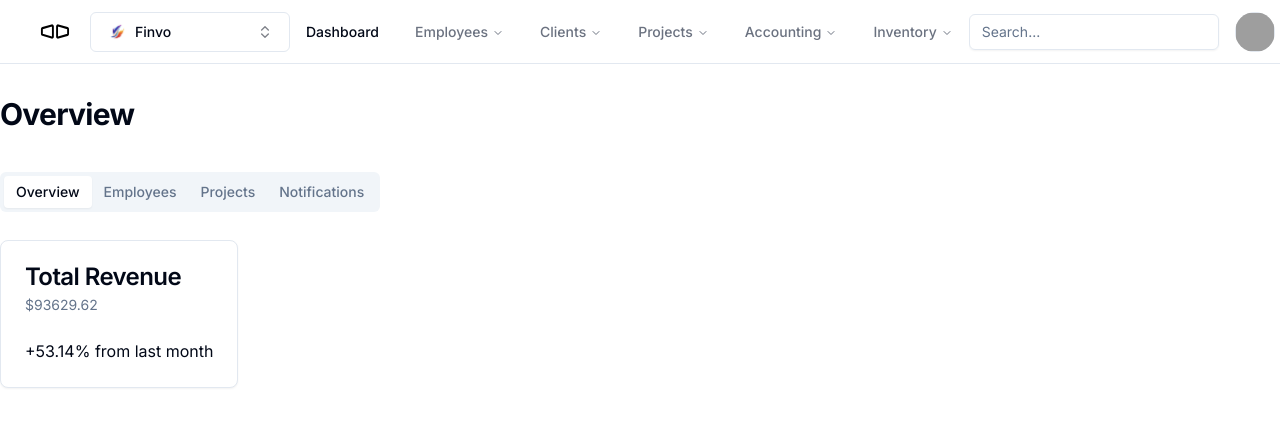
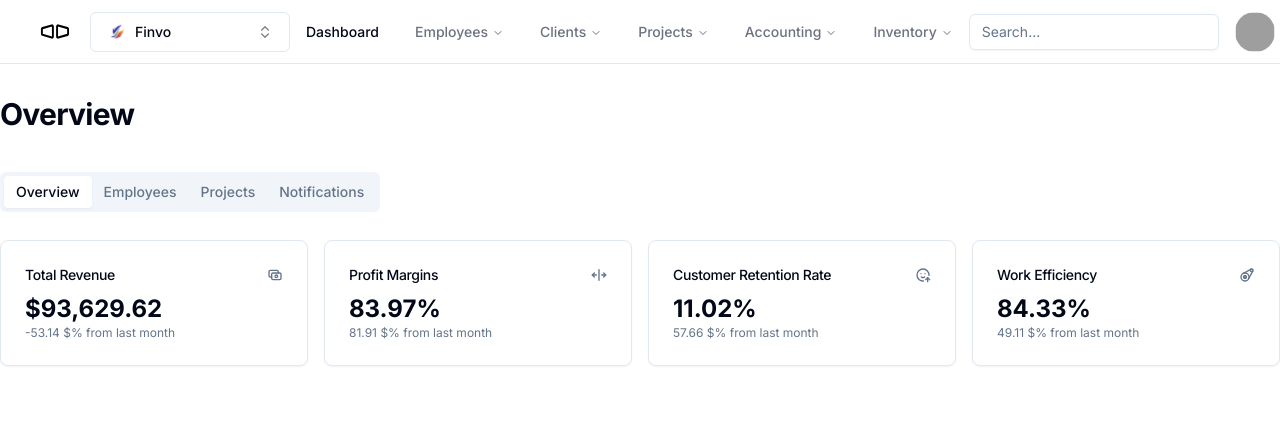
Before and after one commit to OntaxAT/ontax-web-client, a Next.js app: page /dash in a window 1280 px wide. Shown: the top 426 px of the page. Built offline with nearby package versions, Linux system fonts and the light colour scheme; grey boxes are pictures that could not be loaded.

Commit message:
feat(dashboard): Add overview cards

```diff
--- a/app/(internal)/components/top-nav/TopNavMenu.tsx
+++ b/app/(internal)/components/top-nav/TopNavMenu.tsx
@@ -16,6 +16,7 @@ import { cn } from '@/lib/utils';
 import { usePathname } from 'next/navigation';
 import { FC, HTMLAttributes } from 'react';
 import MobileTobNavMenuItem from './MobileTopNavMenuItem';
+import { IIconProps } from '@/components/icons/types/icons';
 
 type NavLink = {
   label: string;
--- a/app/(internal)/dash/components/tabs/OverviewTab.tsx
+++ b/app/(internal)/dash/components/tabs/OverviewTab.tsx
@@ -1,25 +1,63 @@
+import TbArrowBarBoth from '@/components/icons/TbArrowBarBoth';
+import TbAsset from '@/components/icons/TbAsset';
 import TbCash from '@/components/icons/TbCash';
-import {
-  Card,
-  CardContent,
-  CardDescription,
-  CardFooter,
-  CardHeader,
-  CardTitle
-} from '@/components/ui/card';
+import TbMoodUp from '@/components/icons/TbMoodUp';
+import { IIconProps } from '@/components/icons/types/icons';
+import { Card, CardContent, CardHeader, CardTitle } from '@/components/ui/card';
+import { cn } from '@/lib/utils';
 import { FC } from 'react';
 
 const cardItems: Array<{
   title: string;
-  icon: FC;
-  description: { amount: string; comparison: string };
+  icon: FC<IIconProps>;
+  content: { amount: string; comparison: { value: number; label: string } };
 }> = [
   {
     title: 'Total Revenue',
     icon: TbCash,
-    description: {
-      amount: `$${(Math.random() * 100000).toFixed(2)}`,
-      comparison: `+${(Math.random() * 100).toFixed(2)}% from last month`
+    content: {
+      amount: `$${(Math.random() * 100000).toLocaleString('en-US', {
+        style: 'decimal',
+        minimumFractionDigits: 2,
+        maximumFractionDigits: 2
+      })}`,
+      comparison: {
+        value: Math.random() * 100 * (Math.random() > 0.2 ? 1 : -1),
+        label: '% from last month'
+      }
+    }
+  },
+  {
+    title: 'Profit Margins',
+    icon: TbArrowBarBoth,
+    content: {
+      amount: `${(Math.random() * 100).toFixed(2)}%`,
+      comparison: {
+        value: Math.random() * 100 * (Math.random() > 0.2 ? 1 : -1),
+        label: '% from last month'
+      }
+    }
+  },
+  {
+    title: 'Customer Retention Rate',
+    icon: TbMoodUp,
+    content: {
+      amount: `${(Math.random() * 100).toFixed(2)}%`,
+      comparison: {
+        value: Math.random() * 100 * (Math.random() > 0.2 ? 1 : -1),
+        label: '% from last month'
+      }
+    }
+  },
+  {
+    title: 'Work Efficiency',
+    icon: TbAsset,
+    content: {
+      amount: `${(30 + Math.random() * 70).toFixed(2)}%`,
+      comparison: {
+        value: Math.random() * 100 * (Math.random() > 0.2 ? 1 : -1),
+        label: '% from last month'
+      }
     }
   }
 ];
@@ -30,16 +68,27 @@ const cardItems: Array<{
 const OverviewTab: FC = () => {
   return (
     <div className="grid gap-5 mt-7">
-      <div className="grid gap-4 md:grid-cols-2 lg:grid-cols-">
-        {cardItems.map((item, index) => (
-          <Card key={index} className="w-max">
-            <CardHeader>
-              <CardTitle>{item.title}</CardTitle>
-              <CardDescription>{item.description.amount}</CardDescription>
-            </CardHeader>
-            <CardContent>{item.description.comparison}</CardContent>
-          </Card>
-        ))}
+      <div className="grid gap-4 md:grid-cols-2 lg:grid-cols-4">
+        {cardItems.map((item, index) => {
+          const trendColor =
+            item.content.comparison.value > 0
+              ? 'group-hover:text-green-500'
+              : 'group-hover:text-red-500';
+          return (
+            <Card key={index} className="group hover:scale-[1.02] transition-transform">
+              <CardHeader className="flex flex-row items-center justify-between space-y-0 pb-2">
+                <CardTitle className="text-sm font-medium">{item.title}</CardTitle>
+                <item.icon className="w-4 h-4 text-muted-foreground" />
+              </CardHeader>
+              <CardContent>
+                <p className="text-2xl font-bold">{item.content.amount}</p>
+                <p className={cn('text-xs text-muted-foreground', trendColor)}>
+                  {item.content.comparison.value.toFixed(2)} ${item.content.comparison.label}
+                </p>
+              </CardContent>
+            </Card>
+          );
+        })}
       </div>
     </div>
   );
--- a/app/(internal)/dash/page.tsx
+++ b/app/(internal)/dash/page.tsx
@@ -8,7 +8,7 @@ const Dashboard: FC = () => {
   return (
     <>
       <h1 className="text-3xl font-bold tracking-tight">Overview</h1>
-      <Tabs defaultValue="overview" className="w-[400px] mt-10">
+      <Tabs defaultValue="overview" className="mt-10">
         <TabsList>
           <TabsTrigger value="overview">Overview</TabsTrigger>
           <TabsTrigger
--- /dev/null
+++ b/components/icons/TbArrowBarBoth.tsx
@@ -0,0 +1,31 @@
+import { FC } from 'react';
+import { IIconProps } from './types/icons';
+
+/**
+ * Tabler icon for "arrow-bar-both"
+ */
+const TbArrowBarBoth: FC<IIconProps> = props => {
+  return (
+    <svg
+      xmlns="http://www.w3.org/2000/svg"
+      width="24"
+      height="24"
+      viewBox="0 0 24 24"
+      strokeWidth="2"
+      stroke="currentColor"
+      fill="none"
+      strokeLinecap="round"
+      strokeLinejoin="round"
+      {...props}
+    >
+      <path stroke="none" d="M0 0h24v24H0z" fill="none"></path>
+      <path d="M8 12h-6"></path>
+      <path d="M5 15l-3 -3l3 -3"></path>
+      <path d="M22 12h-6"></path>
+      <path d="M19 15l3 -3l-3 -3"></path>
+      <path d="M12 4v16"></path>
+    </svg>
+  );
+};
+
+export default TbArrowBarBoth;
--- /dev/null
+++ b/components/icons/TbAsset.tsx
@@ -0,0 +1,32 @@
+import { FC } from 'react';
+import { IIconProps } from './types/icons';
+
+/**
+ * Tabler icon for "asset"
+ */
+const TbAsset: FC<IIconProps> = props => {
+  return (
+    <svg
+      xmlns="http://www.w3.org/2000/svg"
+      width="24"
+      height="24"
+      viewBox="0 0 24 24"
+      strokeWidth="2"
+      stroke="currentColor"
+      fill="none"
+      strokeLinecap="round"
+      strokeLinejoin="round"
+      {...props}
+    >
+      <path stroke="none" d="M0 0h24v24H0z" fill="none"></path>
+      <path d="M9 15m-6 0a6 6 0 1 0 12 0a6 6 0 1 0 -12 0"></path>
+      <path d="M9 15m-2 0a2 2 0 1 0 4 0a2 2 0 1 0 -4 0"></path>
+      <path d="M19 5m-2 0a2 2 0 1 0 4 0a2 2 0 1 0 -4 0"></path>
+      <path d="M14.218 17.975l6.619 -12.174"></path>
+      <path d="M6.079 9.756l12.217 -6.631"></path>
+      <path d="M9 15m-2 0a2 2 0 1 0 4 0a2 2 0 1 0 -4 0"></path>
+    </svg>
+  );
+};
+
+export default TbAsset;
--- /dev/null
+++ b/components/icons/TbMoodUp.tsx
@@ -0,0 +1,32 @@
+import { FC } from 'react';
+import { IIconProps } from './types/icons';
+
+/**
+ * Tabler icon for "mood-up"
+ */
+const TbMoodUp: FC<IIconProps> = props => {
+  return (
+    <svg
+      xmlns="http://www.w3.org/2000/svg"
+      width="24"
+      height="24"
+      viewBox="0 0 24 24"
+      strokeWidth="2"
+      stroke="currentColor"
+      fill="none"
+      strokeLinecap="round"
+      strokeLinejoin="round"
+      {...props}
+    >
+      <path stroke="none" d="M0 0h24v24H0z" fill="none"></path>
+      <path d="M20.984 12.536a9 9 0 1 0 -8.463 8.449"></path>
+      <path d="M19 22v-6"></path>
+      <path d="M22 19l-3 -3l-3 3"></path>
+      <path d="M9 10h.01"></path>
+      <path d="M15 10h.01"></path>
+      <path d="M9.5 15c.658 .64 1.56 1 2.5 1s1.842 -.36 2.5 -1"></path>
+    </svg>
+  );
+};
+
+export default TbMoodUp;
```
